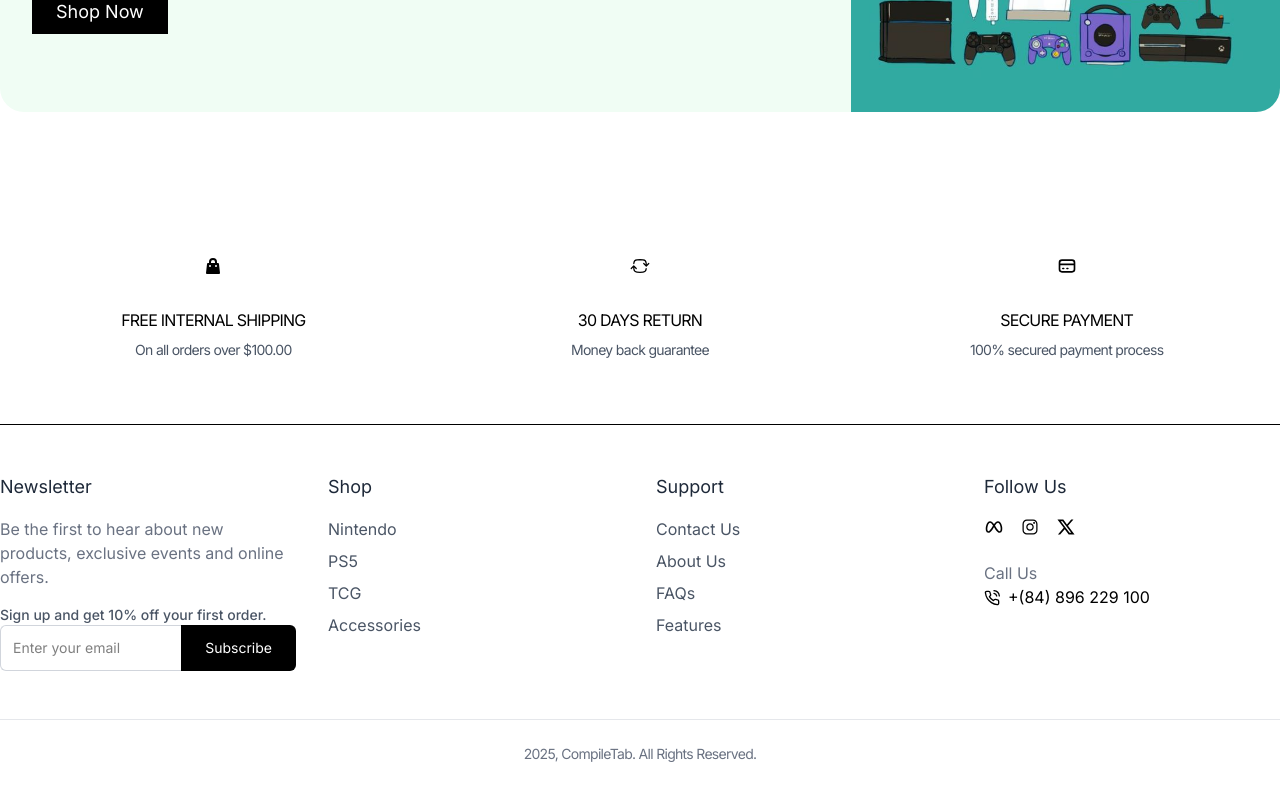
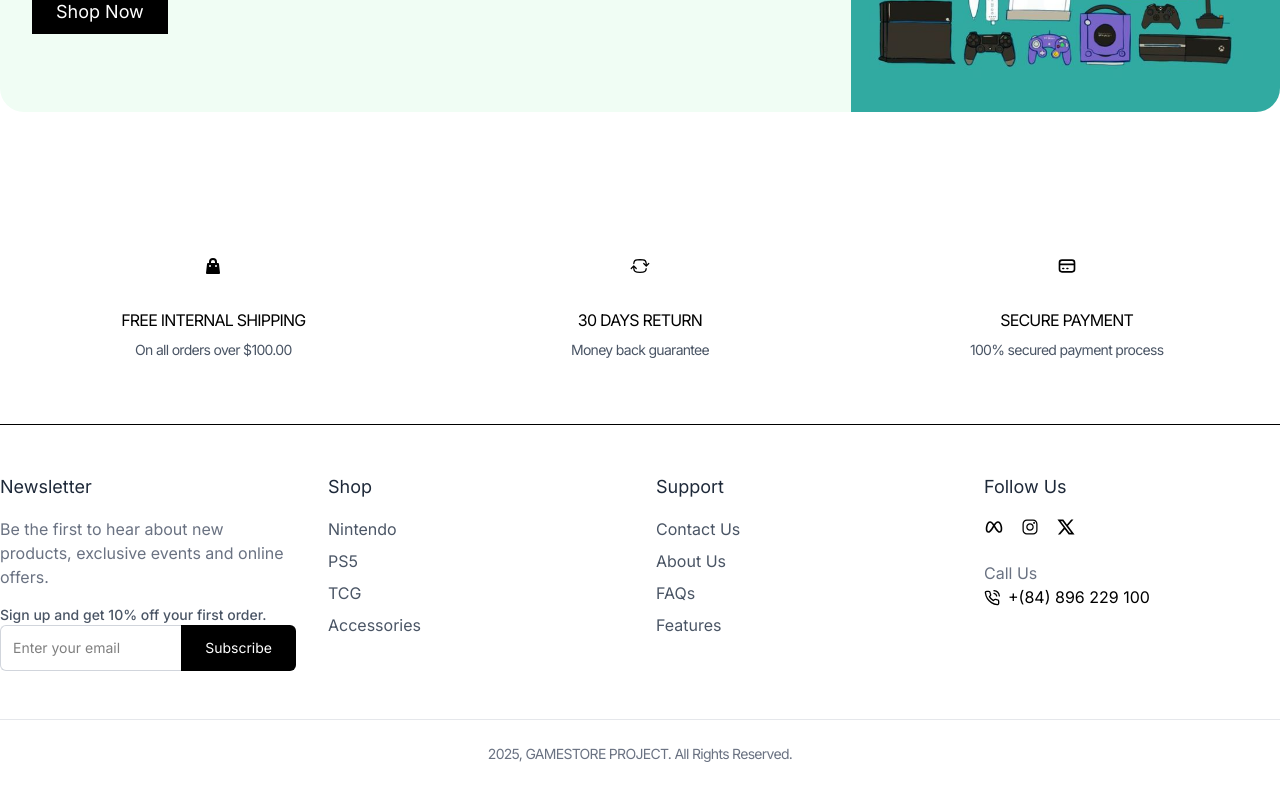
Before and after one commit to hkhanh99/FinalYear, a React (Vite) app in the folder frontend/: page / in a window 1280 px wide. Shown: the part 5254-6054 px from the top of the page. Built offline with nearby package versions, Linux system fonts and the light colour scheme.

Commit message:
Edit footer

```diff
--- a/frontend/src/components/Common/Footer.jsx
+++ b/frontend/src/components/Common/Footer.jsx
@@ -97,7 +97,7 @@ const Footer = () => {
         </div>
         <div className="container mx-auto mt-12 px-4 lg:px-0 border-t border-gray-200 pt-6">
             <p className="text-gray-500 text-sm tracking-tighter text-center">
-               2025, CompileTab. All Rights Reserved.
+               2025, GAMESTORE PROJECT. All Rights Reserved.
             </p>
         </div>
     </footer>
```
